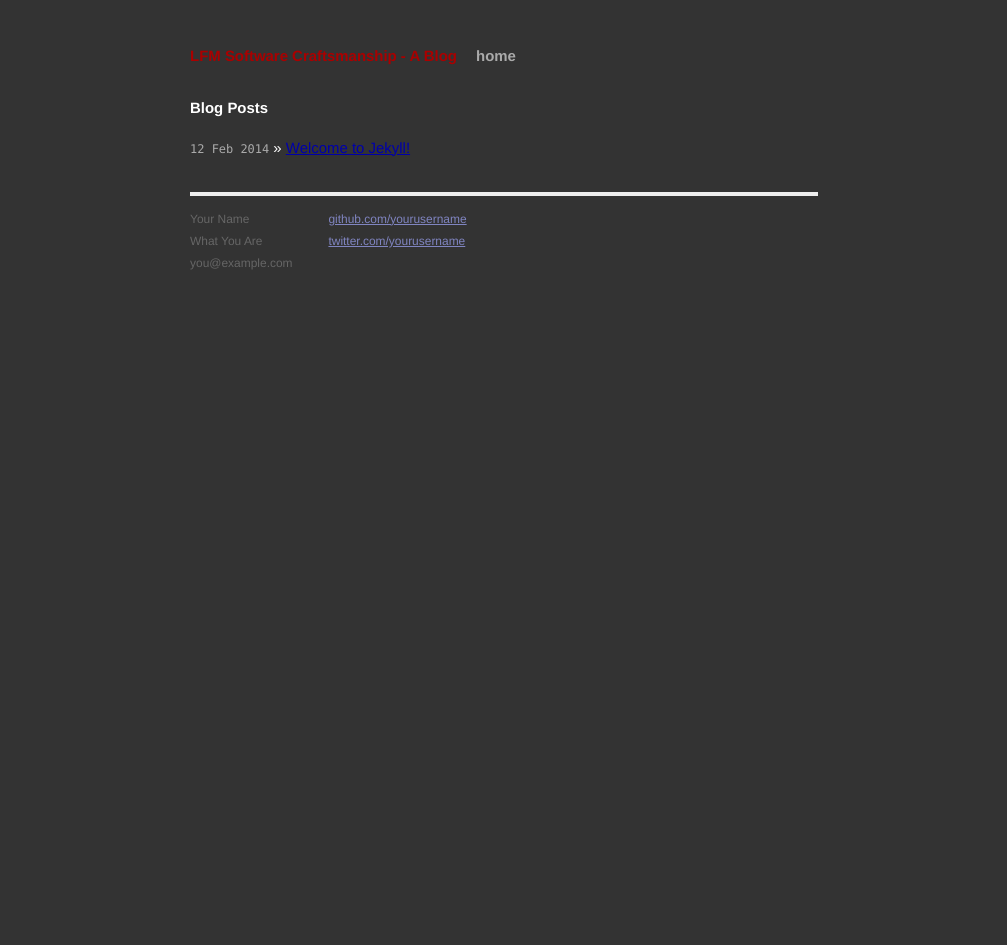
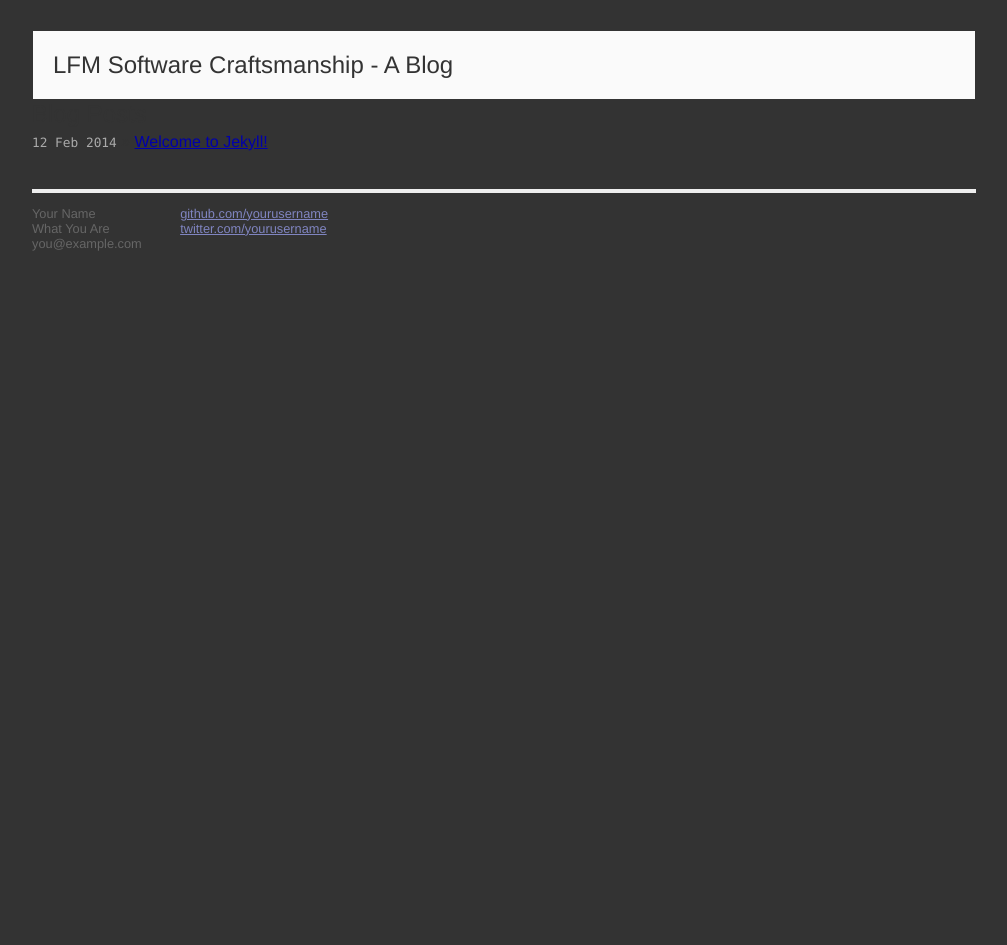
Before and after one commit to mgarbacz/blog.michalgarbacz.com, a Jekyll site: the page built from index.html, in a window 1280 px wide. Shown: the whole page, without its empty margins (136-1143 px from the left). Built offline with Jekyll 4.4.1, drawn with Linux system fonts in a browser that asks for light colours; Markdown is read by kramdown in place of the engine named in the settings; after the commit the page ends 900 px from its top, so only the background shows below that.

Commit message:
Update styles for header to match parent site

```diff
--- a/_layouts/default.html
+++ b/_layouts/default.html
@@ -18,7 +18,6 @@
         <div class="site">
           <div class="header">
             <h1 class="title"><a href="/">{{ site.name }}</a></h1>
-            <a class="extra" href="/">home</a>
           </div>
 
           {{ content }}
--- a/css/main.css
+++ b/css/main.css
@@ -10,21 +10,25 @@
   padding: 0;
 }
 
-html, body { height: 100%; }
+html,
+body {
+  height: 100%;
+}
 
 body {
-  background-color: #333;
-  color: #fff;
-  font: 13.34px Helvetica, Arial, sans-serif;
-  font-size: small;
-  text-align: center;
+  background-color: #333333;
+  color: #333333;
+  font: 16px "Helvetica Neue", Helvetica, Arial, sans-serif;
 }
 
-h1, h2, h3, h4, h5, h6 {
-  font-size: 100%; }
+h1 {
+  font: inherit;
+  font-size: 24px;
+}
 
-h1 { margin-bottom: 1em; }
-p { margin: 1em 0; }
+p {
+  margin: 1em 0;
+}
 
 a         { color: #00a; }
 a:hover   { color: #000; }
@@ -57,38 +61,30 @@ a:visited { color: #a0a; }
 /*****************************************************************************/
 
 .site {
-  font-size: 115%;
-  text-align: justify;
-  width: 42em;
-  margin: 3em auto 2em;
-  line-height: 1.5em;
+  max-width: 944px;
+  margin: 0 auto;
+  padding: 30px 20px;
+}
+
+.header {
+  background-color: #fafafa;
+  border: 1px solid #333333;
 }
 
 .header a {
-  font-weight: bold;
   text-decoration: none;
 }
 
 .title {
-  display: inline-block;
-  margin-bottom: 2em;
+  padding: 20px;
 }
 
 .title a {
-  color: #a00;
+  color: #333333;
 }
 
 .title a:hover {
-  color: #000;
-}
-
-.header a.extra {
-  color: #aaa;
-  margin-left: 1em;
-}
-
-.header a.extra:hover {
-  color: #000;
+  color: #555555;
 }
 
 .meta {
```
